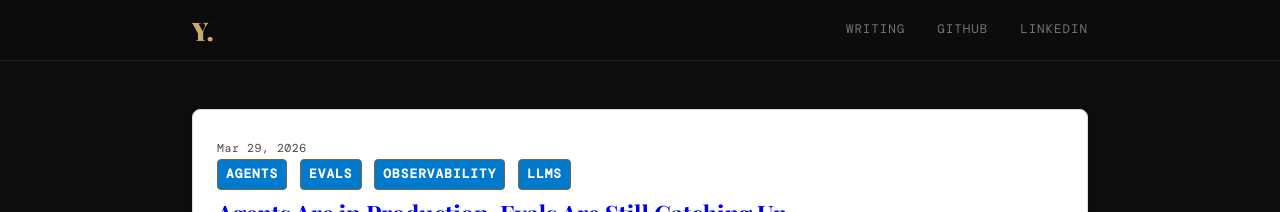
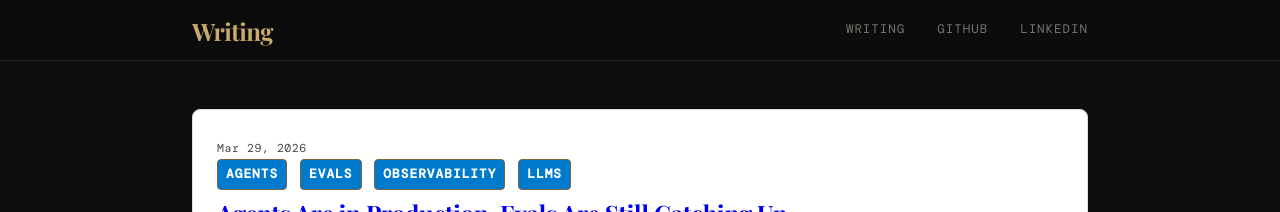
Before and after one commit to YeshwanthSadum/YeshwanthSadum.github.io, a Jekyll site: the page built from blogs/index.html, in a window 1280 px wide. Shown: the top 212 px of the page. Built offline with Jekyll 4.4.1, drawn with Linux system fonts in a browser that asks for light colours; some web fonts are replaced.

Commit message:
site title link in the header is replaced with the blog post title when viewing an individual blog post. Let me know if you need further adjustments!

```diff
--- a/blogs/_layouts/default.html
+++ b/blogs/_layouts/default.html
@@ -15,7 +15,16 @@
 
   <header class="site-header">
     <nav class="nav-inner">
-      <a href="{{ '/' | relative_url }}" class="site-logo">Y.</a>
+      {% if page.title %}
+        <div class="site-logo">
+          <span class="blog-title">{{ page.title }}</span>
+          {% if page.subtitle %}
+            <span class="blog-subtitle">{{ page.subtitle }}</span>
+          {% endif %}
+        </div>
+      {% else %}
+        <a href="{{ '/' | relative_url }}" class="site-logo">Y.</a>
+      {% endif %}
       <div class="nav-links">
         <a href="{{ '/' | relative_url }}">Writing</a>
         <a href="https://github.com/YeshwanthSadum" target="_blank" rel="noopener">GitHub</a>
@@ -35,5 +44,18 @@
   </footer>
 
   <script src="{{ '/assets/js/main.js' | relative_url }}"></script>
+
+  <style>
+    .blog-title {
+      font-size: 1.5rem;
+      font-weight: bold;
+    }
+    .blog-subtitle {
+      font-size: 1rem;
+      color: #666;
+      display: block;
+      margin-top: 0.2rem;
+    }
+  </style>
 </body>
 </html>
```
